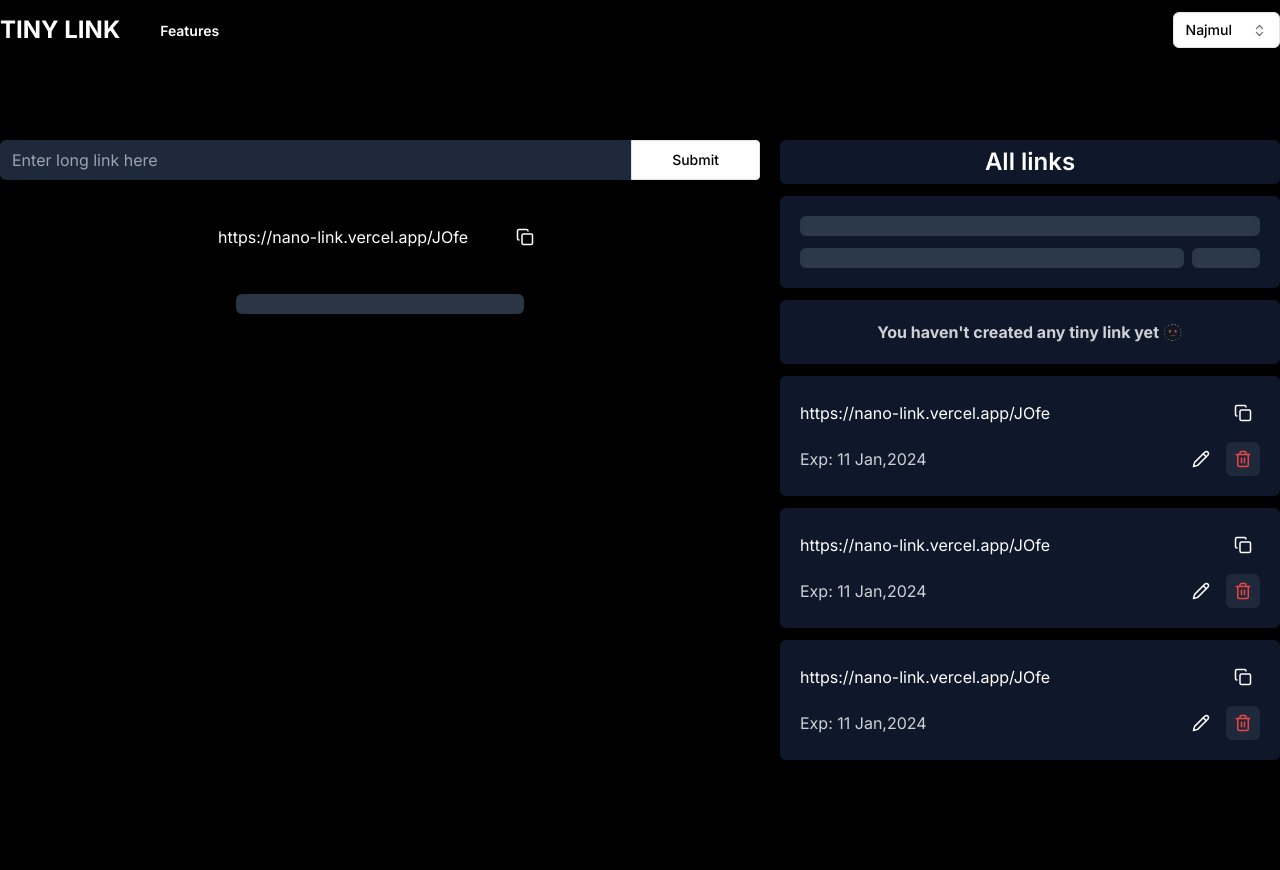
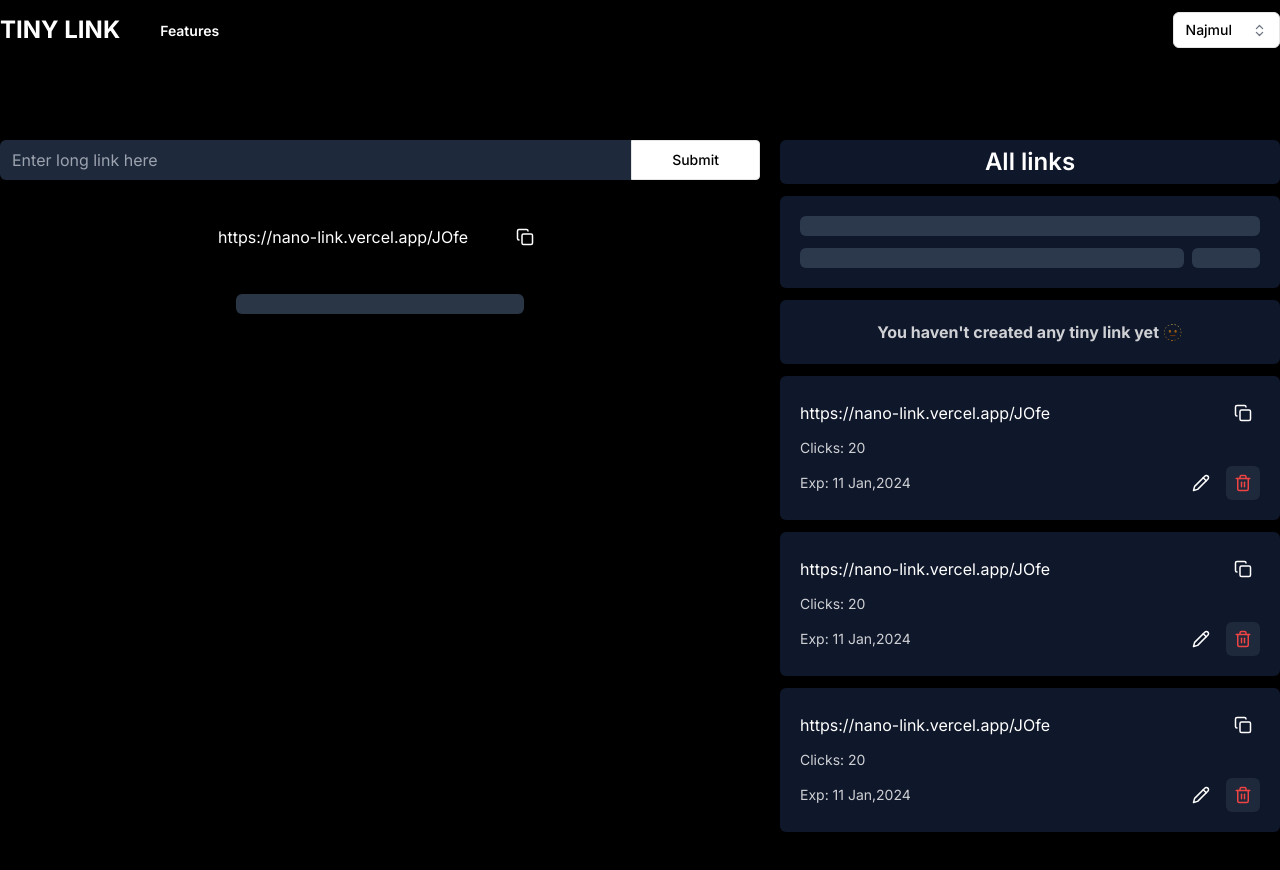
Before and after one commit to Najmul11/tiny-link, a Next.js app in the folder client/: page /create-link in a window 1280 px wide. Shown: the top 870 px of the page. Built offline with nearby package versions, Linux system fonts and the light colour scheme.

Commit message:
single link clicks

```diff
--- a/client/components/create-link/SingleLink.tsx
+++ b/client/components/create-link/SingleLink.tsx
@@ -12,7 +12,7 @@ type TProps = {
 const SingleLink = ({ link }: TProps) => {
   const { shortLink } = link;
   return (
-    <div className="bg-slate-900 p-5 rounded-md flex flex-col gap-3">
+    <div className="bg-slate-900 p-5 rounded-md flex flex-col gap-2">
       <div className="flex gap-5 justify-between items-center">
         <Link href={"/"} className="w-[]">
           {shortLink}
@@ -21,9 +21,10 @@ const SingleLink = ({ link }: TProps) => {
           <Copy size={18} />
         </button>
       </div>
+      <p className="text-sm text-white/80">Clicks: 20</p>
 
       <div className="flex items-center justify-between">
-        <span className="text-white/80">Exp: 11 Jan,2024</span>
+        <span className="text-white/80 text-sm">Exp: 11 Jan,2024</span>
 
         <div className="flex items-center gap-2">
           <Dialog>
```
